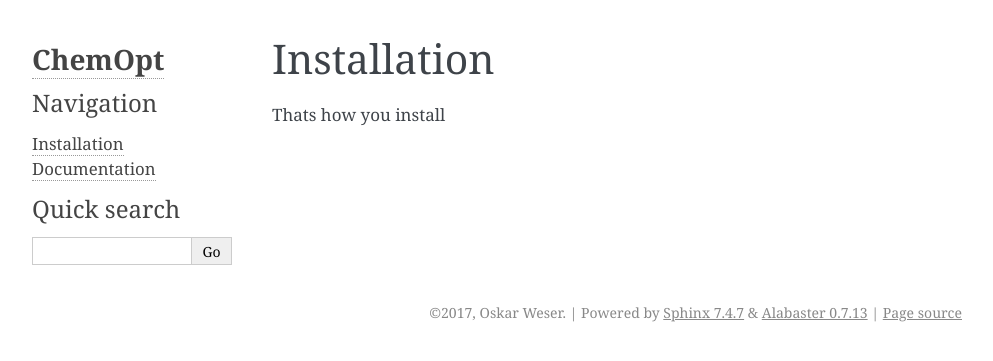
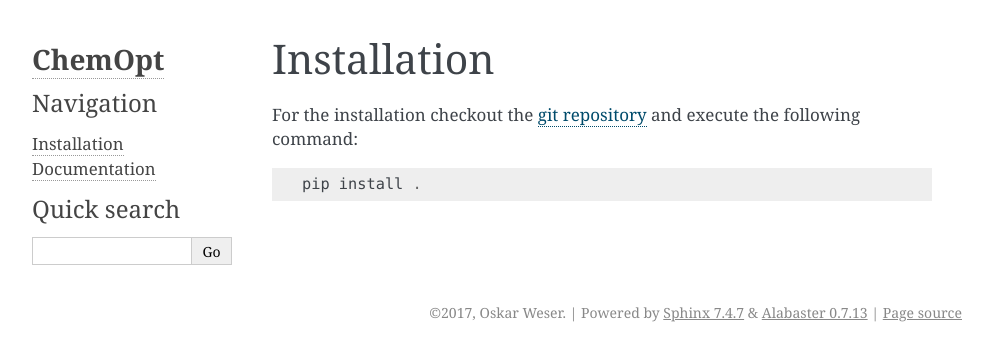
Before and after one commit to mcocdawc/chemopt, a Sphinx documentation site: the page built from docs/source/installation.rst, in a window 1280 px wide. Shown: the top 361 px of the page, without its empty margins (148-1141 px from the left). Built offline with Sphinx 7.4.7, drawn with Linux system fonts in a browser that asks for light colours.

Commit message:
DOC: Minimal installation instruction

```diff
--- a/docs/source/installation.rst
+++ b/docs/source/installation.rst
@@ -1,4 +1,8 @@
 Installation
 ==================
 
-Thats how you install
+For the installation checkout the
+`git repository <https://github.com/mcocdawc/chemopt>`_
+and execute the following command::
+
+  pip install .
```
